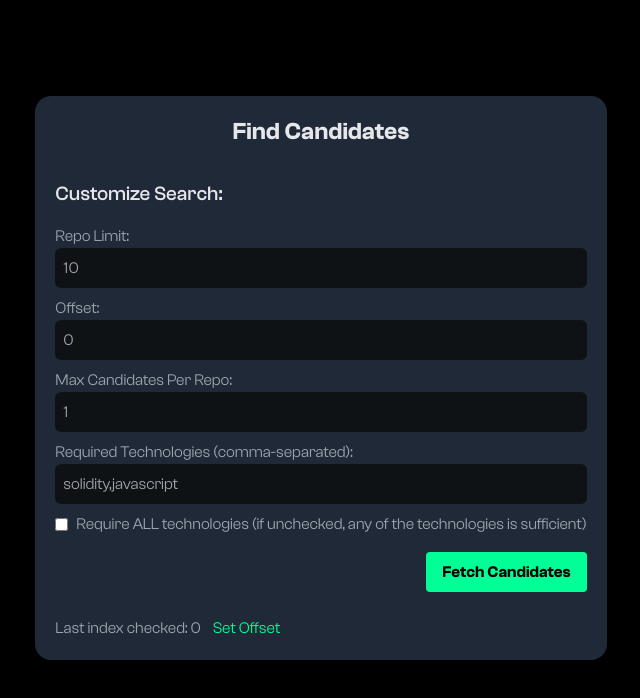
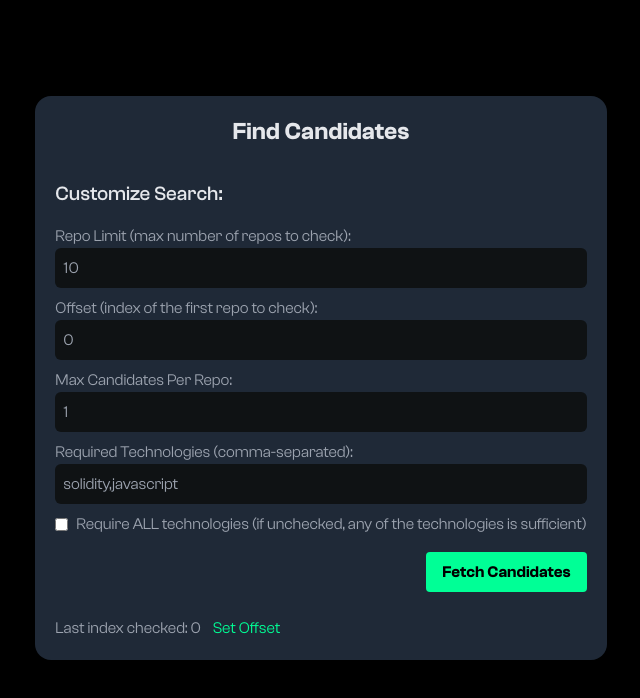
Before and after one commit to SGiaccobasso/recruiting-app, a Next.js app: page / in a window 1280 px wide. Shown: the top 698 px of the page, without its empty margins (319-959 px from the left). Built offline with nearby package versions, Linux system fonts and the light colour scheme.

Commit message:
add description to fields

```diff
--- a/src/app/components/Candidates.jsx
+++ b/src/app/components/Candidates.jsx
@@ -61,7 +61,7 @@ export default function GithubCandidates() {
       <div className="space-y-2">
         <div>
           <label htmlFor="repoLimit" className="block text-gray-400">
-            Repo Limit:
+            Repo Limit (max number of repos to check):
           </label>
           <input
             id="repoLimit"
@@ -73,7 +73,7 @@ export default function GithubCandidates() {
         </div>
         <div>
           <label htmlFor="offset" className="block text-gray-400">
-            Offset:
+            Offset (index of the first repo to check):
           </label>
           <input
             id="offset"
```
